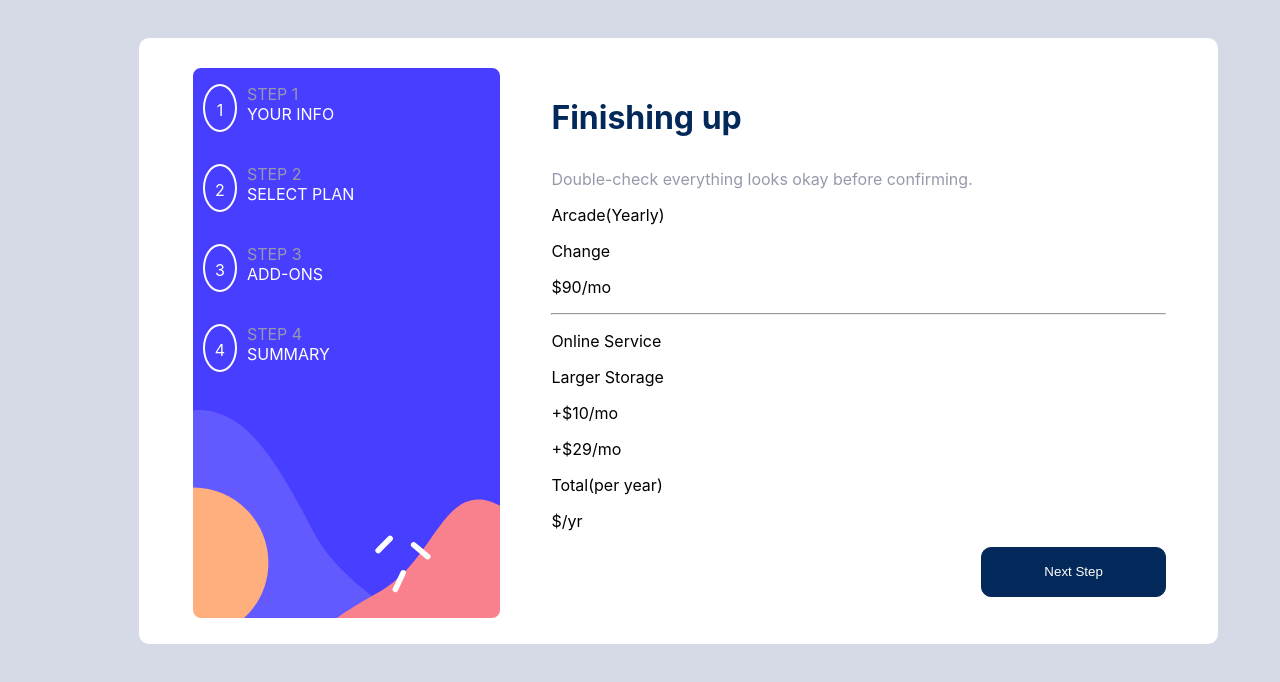
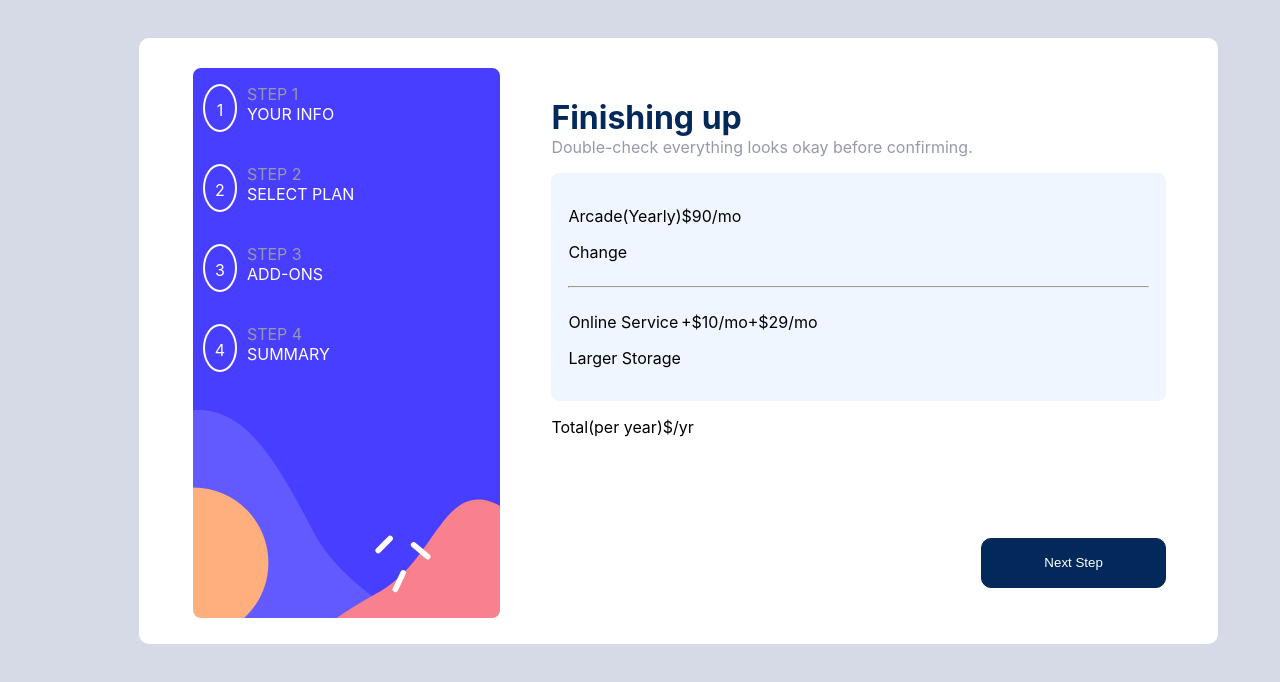
Before and after one commit to steven-mpawulo/multi-step-form, a React (Create React App) app: page / in a window 1280 px wide. Shown: the top 682 px of the page. Built offline with nearby package versions, Linux system fonts and the light colour scheme.

Commit message:
modifies button container

```diff
--- a/src/components/FinishingUp.js
+++ b/src/components/FinishingUp.js
@@ -24,11 +24,11 @@ const FinishingUp = () => {
                 <p>+&#36;29/mo</p>
 
             </div>
-            <div className="third-container">
+        </div>
+        <div className="outter-container">
                 <p>Total(per year)</p>
                 <p>&#36;/yr</p>
             </div>
-        </div>
     </div>
   )
 }
--- a/src/components/Wrapper.js
+++ b/src/components/Wrapper.js
@@ -41,9 +41,9 @@ const Wrapper = () => {
                     {/* <PersonalInfo/> */}
                     {/* <Plan/> */}
                     {/* <PickAddOns /> */}
-                    <FinishingUp/>
-                    <div className="my-button">
-                        <button className='next-button'>Next Step</button>
+                    <FinishingUp />
+                    <div className="button-container">
+                        <button className='my-button'>Next Step</button>
                     </div>
                 </div>
             </div>
--- a/src/styles/finishing_up.css
+++ b/src/styles/finishing_up.css
@@ -1,9 +1,35 @@
+.finishing-up-container {
+    height: 80%;
+}
 .finishing-up-text {
     color: hsl(213, 96%, 18%);
     font-size: 32px;
     font-weight: bold;
+    margin-bottom: 0;
 }
 
 .finishing-up-supplementary-text {
     color: hsl(231, 11%, 63%);
+    margin-top: 0;
 }
+
+
+
+.finishing-up-inner-container {
+    border: 1px solid hsl(217, 100%, 97%);
+    border-radius: 8px;
+    background-color: hsl(217, 100%, 97%);
+    padding: 16px;
+}
+
+.first-container{
+    display: flex;
+}
+.second-container{
+    display: flex;
+}
+
+.outter-container {
+    display: flex;
+    margin-bottom: 0.0;
+}
--- a/src/styles/wrapper.css
+++ b/src/styles/wrapper.css
@@ -57,14 +57,15 @@
     height: 100%;
 }
 
-.my-button {
+.button-container {
     display: flex;
     justify-content: flex-end;
     margin-right: 18;
-    margin-top: 8px;
+    margin-top:0;
+    height: 20%
 }
 
-.next-button {
+.my-button {
     background-color: hsl(213, 96%, 18%);
     color: white;
     width: 30%;
```
